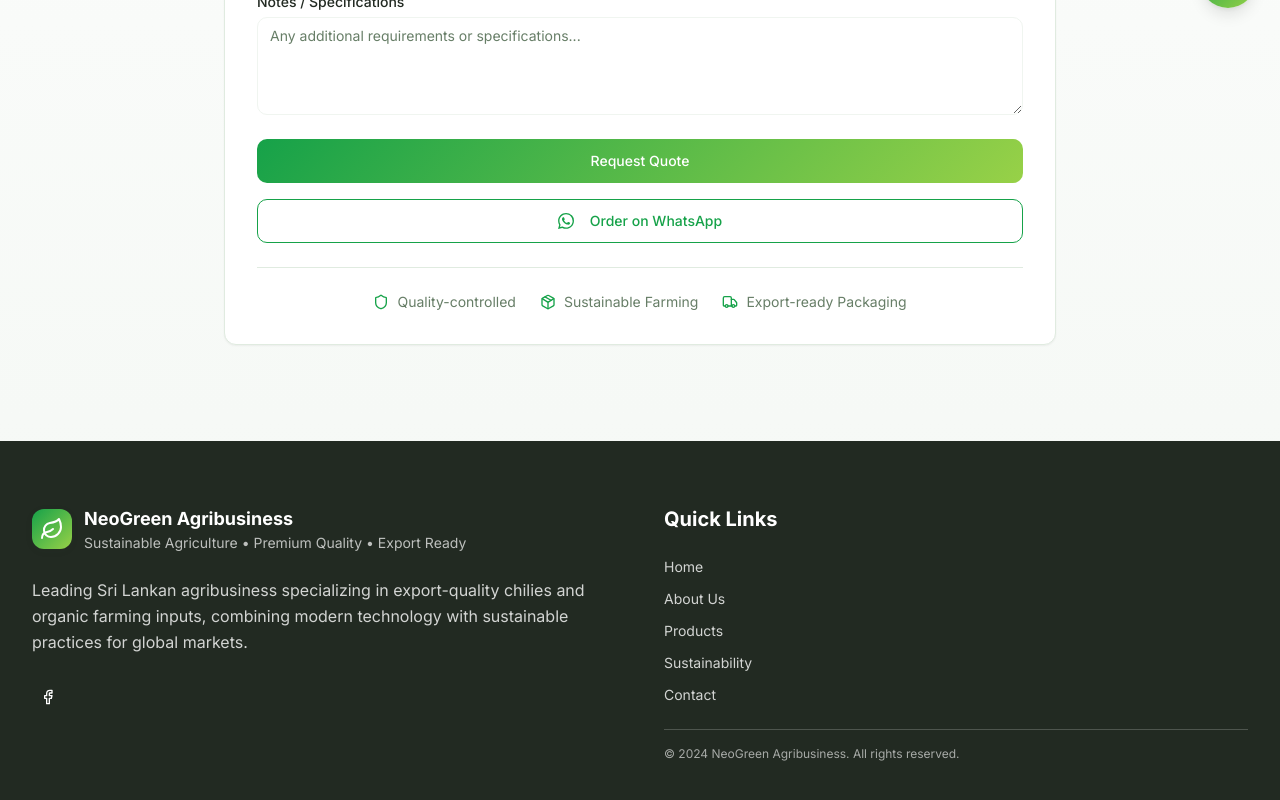
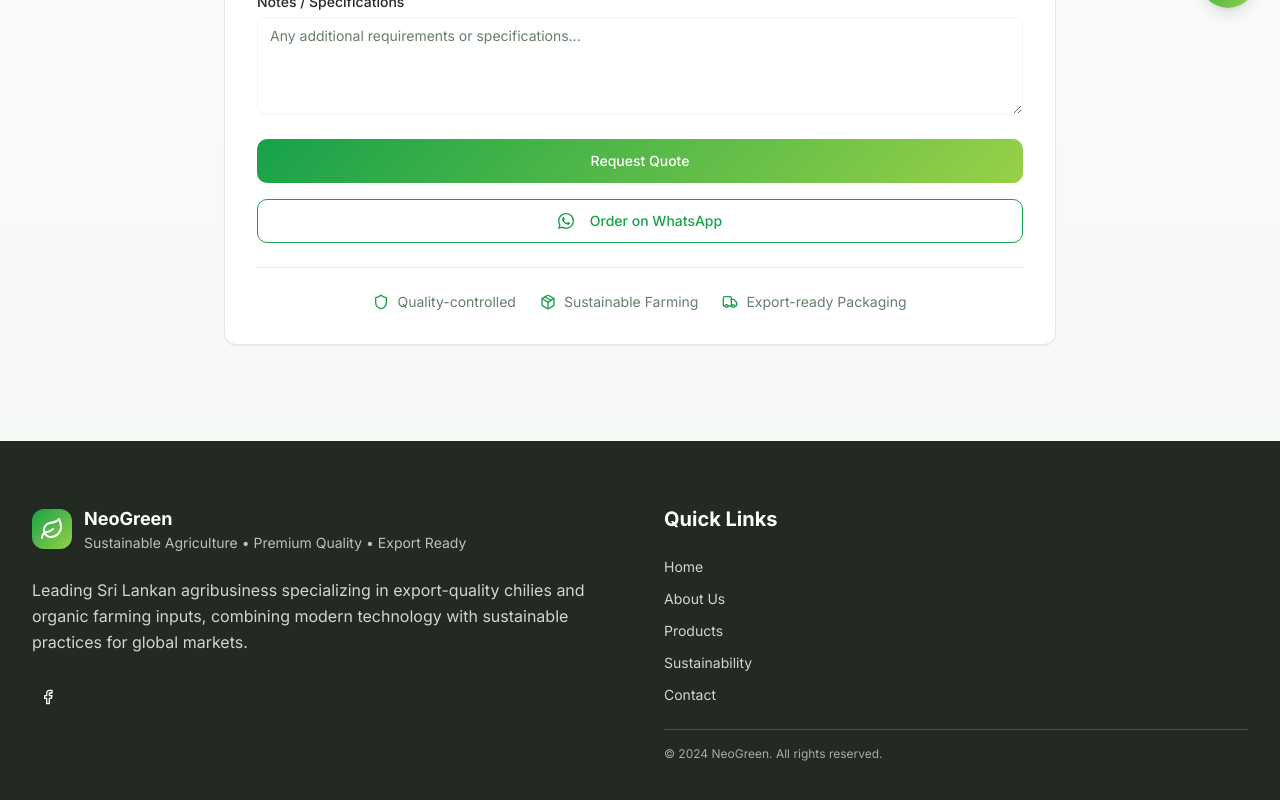
Before and after one commit to neo2001-software/WEBSITE_NEOGREEN123, a React (Vite) app: page /order in a window 1280 px wide. Shown: the part 768-1568 px from the top of the page. Built offline with nearby package versions, Linux system fonts and the light colour scheme; the HTML template or start-up script is replaced by a standard one.

Commit message:
Refactor: Replace company name

```diff
--- a/index.html
+++ b/index.html
@@ -6,12 +6,12 @@
     <link rel="preconnect" href="https://fonts.googleapis.com">
     <link rel="preconnect" href="https://fonts.gstatic.com" crossorigin>
     <link href="https://fonts.googleapis.com/css2?family=Inter:wght@300;400;500;600;700&display=swap" rel="stylesheet">
-    <title>NeoGreen Agribusiness - Premium Export-Quality Agricultural Products Sri Lanka</title>
+    <title>NeoGreen - Premium Export-Quality Agricultural Products Sri Lanka</title>
     <meta name="description" content="Leading Sri Lankan exporter of premium chili varieties, organic worm compost, and cocopeat. Sustainable protected cultivation for global markets." />
-    <meta name="author" content="NeoGreen Agribusiness" />
+    <meta name="author" content="NeoGreen" />
     <meta name="keywords" content="Sri Lanka chili exporter, organic compost supplier, cocopeat Sri Lanka, Hot Dragon F1 chili, Scotch Bonnet chili, sustainable agriculture, export quality chilies" />
 
-    <meta property="og:title" content="NeoGreen Agribusiness - Premium Export-Quality Agricultural Products" />
+    <meta property="og:title" content="NeoGreen - Premium Export-Quality Agricultural Products" />
     <meta property="og:description" content="Leading Sri Lankan exporter of premium chili varieties, organic worm compost, and cocopeat. Sustainable protected cultivation for global markets." />
     <meta property="og:type" content="website" />
     <meta property="og:image" content="https://lovable.dev/opengraph-image-p98pqg.png" />
--- a/src/components/About.tsx
+++ b/src/components/About.tsx
@@ -36,7 +36,7 @@ const About = () => {
           <div className="space-y-8">
             <div className="space-y-4">
               <h2 className="text-3xl md:text-4xl lg:text-5xl font-bold text-foreground">
-                NeoGreen Agribusiness
+                NeoGreen
               </h2>
               <div className="w-16 h-1 bg-gradient-nature rounded-full"></div>
             </div>
--- a/src/components/Footer.tsx
+++ b/src/components/Footer.tsx
@@ -14,7 +14,7 @@ const Footer = () => {
               </div>
               <div>
               <h3 className="text-lg font-bold text-background">
-                  NeoGreen Agribusiness
+                  NeoGreen
                 </h3>
                 <p className="text-sm text-background/70">
                   Sustainable Agriculture • Premium Quality • Export Ready
@@ -63,7 +63,7 @@ const Footer = () => {
 
             <div className="pt-4 border-t border-background/20">
               <p className="text-xs text-background/60">
-                © 2024 NeoGreen Agribusiness. All rights reserved.
+                © 2024 NeoGreen. All rights reserved.
               </p>
             </div>
           </div>
--- a/src/components/Header.tsx
+++ b/src/components/Header.tsx
@@ -25,7 +25,7 @@ const Header = () => {
             </div>
             <div className="flex flex-col">
               <h1 className="text-lg lg:text-xl font-bold text-foreground">
-                NeoGreen Agribusiness
+                NeoGreen
               </h1>
               <p className="text-xs lg:text-sm text-muted-foreground hidden sm:block">
                 Sustainable Agriculture • Premium Quality • Export Ready
--- a/src/components/Hero.tsx
+++ b/src/components/Hero.tsx
@@ -27,7 +27,7 @@ const Hero = () => {
                 </span>
               </h1>
               <p className="text-lg md:text-xl text-muted-foreground max-w-2xl">
-                NeoGreen Agribusiness specializes in sustainable protected cultivation,
+                NeoGreen specializes in sustainable protected cultivation,
                 producing premium chilies and organic farming inputs for global markets.
               </p>
             </div>
```
Also changed, not shown: 1 other file (tests, documents, lock files or other folders).
